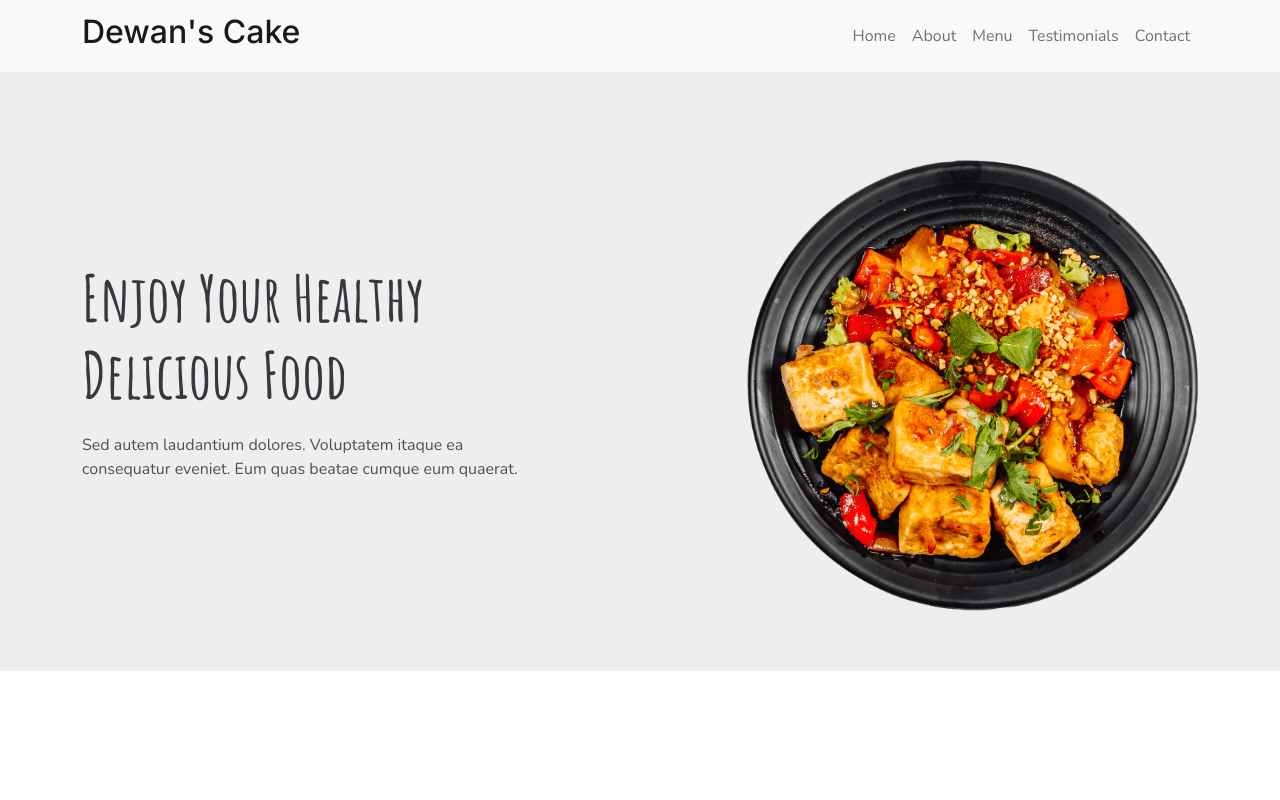
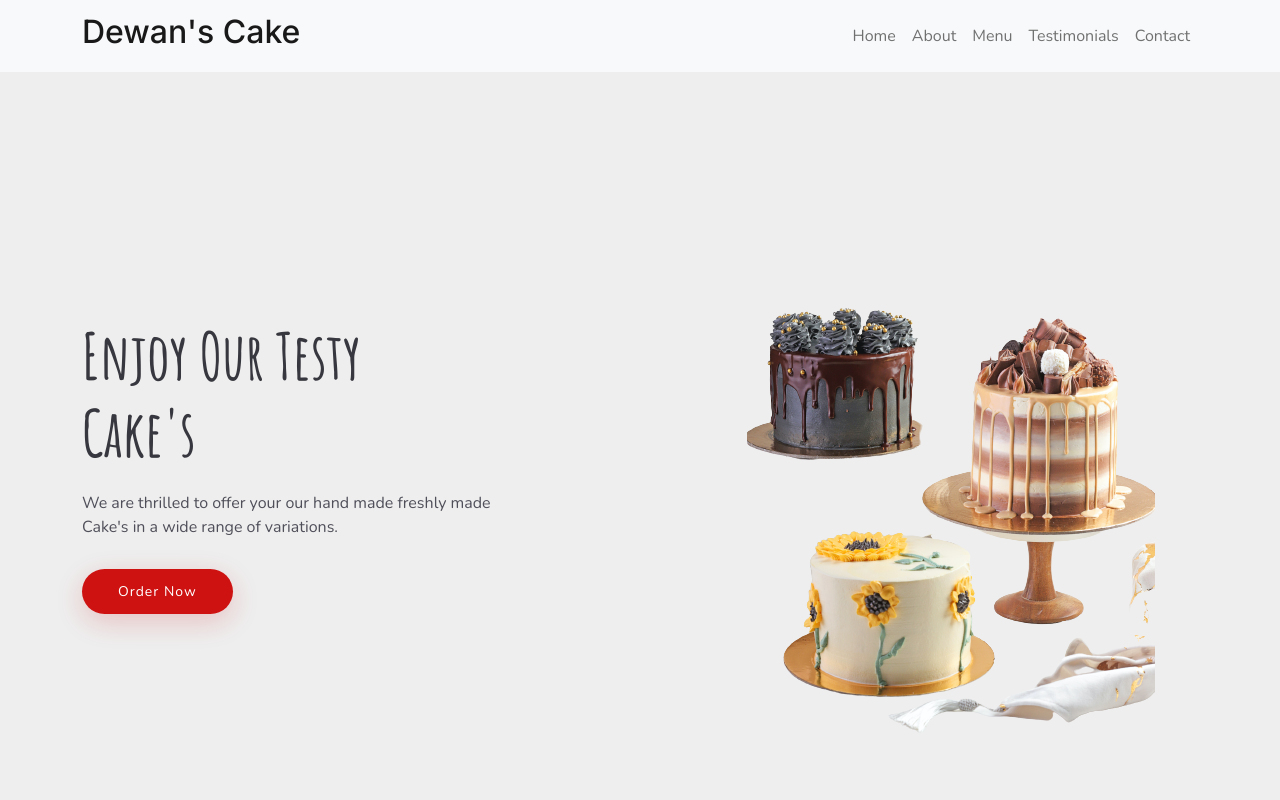
Before and after one commit to SumanDas3001/BongDessertFrontend, a React (Create React App) app: page / in a window 1280 px wide. Shown: the top 800 px of the page. Built offline with nearby package versions, Linux system fonts and the light colour scheme.

Commit message:
Remove contact compone and update footer component

```diff
--- a/public/assets/css/main.css
+++ b/public/assets/css/main.css
@@ -70,6 +70,10 @@ section {
 .section-header {
   text-align: center;
   padding-bottom: 30px;
+}
+
+.footer-pading {
+  padding-top: 200px;
 }
 
 .section-header h2 {
--- a/src/App.js
+++ b/src/App.js
@@ -11,7 +11,7 @@ import Testimonial from "./components/Testimonial";
 import Menue from "./components/Menue";
 
 // import scrollreveal from "scrollreveal";
-import Contact from "./components/Contact";
+// import Contact from "./components/Contact";
 import About from "./components/About";
 import React from "react";
 import cakeShopData from "./cakeShopData.json";
@@ -27,7 +27,7 @@ export default function App() {
       <About />
       <Menue />
       <Testimonial data={cakeShopData.testimonials} />
-      <Contact />
+      {/* <Contact /> */}
       <Footer />
     </>
   );
--- a/src/components/Contact.js
+++ b/src/components/Contact.js
@@ -4,14 +4,14 @@ export default function Contact() {
   return (
     // <section id="contact" className="contact">
       <div id="contact" className="container-fluid" data-aos="fade-up">
-        <div className="section-header">
+        {/* <div className="section-header">
           <h2>Contact</h2>
           <p>
             Need Help? <span>Contact Us</span>
           </p>
-        </div>
+        </div> */}
 
-        <div className="mb-0">
+        {/* <div className="mb-0">
           <iframe
             src="https://www.google.com/maps/embed?pb=!1m18!1m12!1m3!1d12178.318635062156!2d88.31385730471848!3d23.444839670807994!2m3!1f0!2f0!3f0!3m2!1i1024!2i768!4f13.1!3m3!1m2!1s0x39f9034618e9ac9d%3A0x8087d47345b19d3a!2sParulia%20K%20K%20High%20School!5e0!3m2!1sen!2sin!4v1657467573865!5m2!1sen!2sin"
             style={{ border: "0", width: "100%", height: "350px" }}
@@ -20,7 +20,7 @@ export default function Contact() {
             referrerPolicy="no-referrer-when-downgrade"
             title="location map"
           ></iframe>
-        </div>
+        </div> */}
 
         {/* <div className="row gy-4">
           <div className="col-md-6">
--- a/src/components/Footer.jsx
+++ b/src/components/Footer.jsx
@@ -5,6 +5,23 @@ import { AiFillInstagram } from "react-icons/ai";
 import { FaFacebookF } from "react-icons/fa";
 export default function Footer() {
   return (
+    <div id="contact">
+      <div className="section-header footer-pading" style={{marginTop: '10px'}}>
+        <h2>Contact</h2>
+        <p>
+          Need Help? <span>Contact Us</span>
+        </p>
+      </div>
+      <div className="mb-0">
+        <iframe
+          src="https://www.google.com/maps/embed?pb=!1m18!1m12!1m3!1d12178.318635062156!2d88.31385730471848!3d23.444839670807994!2m3!1f0!2f0!3f0!3m2!1i1024!2i768!4f13.1!3m3!1m2!1s0x39f9034618e9ac9d%3A0x8087d47345b19d3a!2sParulia%20K%20K%20High%20School!5e0!3m2!1sen!2sin!4v1657467573865!5m2!1sen!2sin"
+          style={{ border: "0", width: "100%", height: "350px" }}
+          allowFullScreen=""
+          loading="lazy"
+          referrerPolicy="no-referrer-when-downgrade"
+          title="location map"
+        ></iframe>
+      </div>
       <div className="footer">
         <Section>
           <div className="brand container">
@@ -36,12 +53,14 @@ export default function Footer() {
             <div className="title">
               <h3>Contact Us</h3>
             </div>
-          <p>+91 1231231231</p>
-          <p>foodyummy@gmail.com</p>
-          <p>@foodyummy</p>
-          <p>412 Street, Ground Floor, India</p>
+            <p><a href="tel://+1234567890" className="text-white">+91 1231231231</a></p>
+            {/* <p>+91 1231231231</p> */}
+            {/* <p>dewanscake@gmail.com</p> */}
+            <p>@dewanscake</p>
+            <p>Purbasthali, West Bengal</p>
           </div>
         </Section>
+      </div>
     </div>
   );
 }
--- a/src/components/Hero.jsx
+++ b/src/components/Hero.jsx
@@ -7,30 +7,29 @@ export default function Hero() {
         <div className="row justify-content-between gy-5">
           <div className="col-lg-5 order-2 order-lg-1 d-flex flex-column justify-content-center align-items-center align-items-lg-start text-center text-lg-start">
             <h2 data-aos="fade-up">
-              Enjoy Your Healthy
+              Enjoy Our Testy
               <br />
-              Delicious Food
+              Cake's
             </h2>
             <p data-aos="fade-up" data-aos-delay="100">
-              Sed autem laudantium dolores. Voluptatem itaque ea consequatur
-              eveniet. Eum quas beatae cumque eum quaerat.
+              We are thrilled to offer your our hand made freshly made Cake's in a wide range of variations.
             </p>
-            {/* <div className="d-flex" data-aos="fade-up" data-aos-delay="200">
-              <a href="#book-a-table" className="btn-book-a-table">
-                Book a Table
+            <div className="d-flex" data-aos="fade-up" data-aos-delay="200">
+              <a href="tel://+1234567890" className="btn-book-a-table">
+                Order Now
               </a>
-              <a
+              {/* <a
                 href="https://www.youtube.com/watch?v=LXb3EKWsInQ"
                 className="glightbox btn-watch-video d-flex align-items-center"
               >
                 <i className="bi bi-play-circle"></i>
                 <span>Watch Video</span>
-              </a>
-            </div> */}
+              </a> */}
+            </div>
           </div>
           <div className="col-lg-5 order-1 order-lg-2 text-center text-lg-start">
             <img
-              src="assets/img/hero-img.png"
+              src="assets/img/slashio-photography-0uBlylsBuWk-unsplash-removebg-preview.png"
               className="img-fluid"
               alt=""
               data-aos="zoom-out"
```
Also changed, not shown: public/assets/img/slashio-photography-0uBlylsBuWk-unsplash-removebg-preview.png (added). Lines whose indentation alone changed are shown as unchanged.
